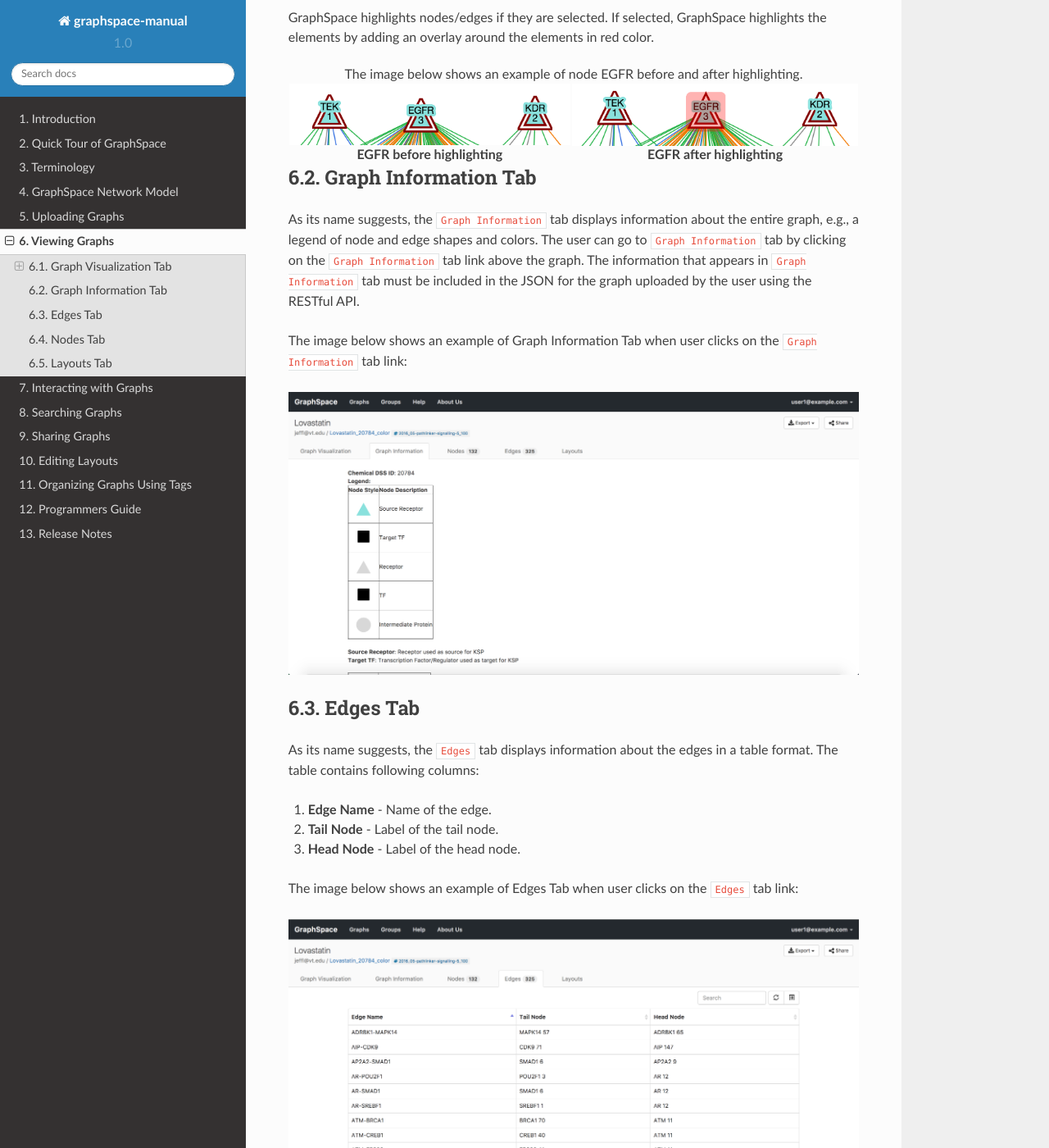
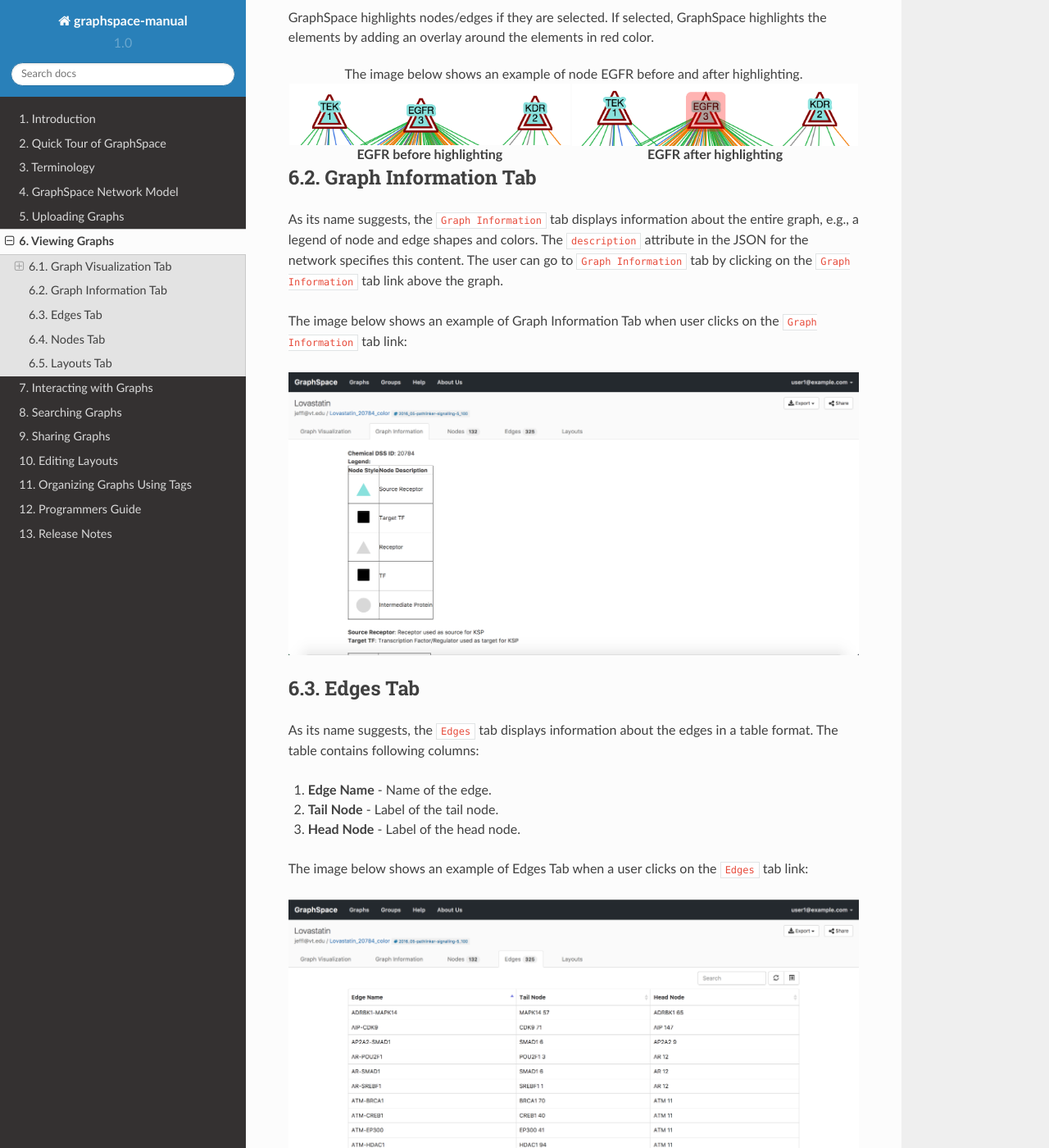
Before and after one commit to adbharadwaj/graphspace-manual, a Sphinx documentation site: the page built from docs/Viewing_Graphs.md, in a window 1280 px wide and 1400 px high, scrolled down 1779 px. Shown: the whole window at 82% size. Built offline with Sphinx 7.4.7 and the Read the Docs theme 2.0.0, drawn with Linux system fonts in a browser that asks for light colours.

Commit message:
Update Viewing_Graphs.md

```diff
--- a/docs/Viewing_Graphs.md
+++ b/docs/Viewing_Graphs.md
@@ -53,7 +53,7 @@ GraphSpace highlights nodes/edges if they are selected. If selected, GraphSpace
 
 ## Graph Information Tab
 
-As its name suggests, the `Graph Information` tab displays information about the entire graph, e.g., a legend of node and edge shapes and colors. The user can go to `Graph Information` tab by clicking on the `Graph Information` tab link above the graph. The information that appears in `Graph Information` tab must be included in the JSON for the graph uploaded by the user using the RESTful API.
+As its name suggests, the `Graph Information` tab displays information about the entire graph, e.g., a legend of node and edge shapes and colors. The ``description`` attribute in the JSON for the network specifies this content. The user can go to `Graph Information` tab by clicking on the `Graph Information` tab link above the graph.
 
 The image below shows an example of Graph Information Tab when user clicks on the `Graph Information` tab link:
 
@@ -67,7 +67,7 @@ As its name suggests, the `Edges` tab displays information about the edges in a
 2. **Tail Node** - Label of the tail node.
 3. **Head Node** - Label of the head node.
 
-The image below shows an example of Edges Tab when user clicks on the `Edges` tab link:
+The image below shows an example of Edges Tab when a user clicks on the `Edges` tab link:
 
 ![Graph Edges Tab Image](_static/images/graph-page/gs-screenshot-user1-lovastatin-graph-edges-tab.png)
 
```
